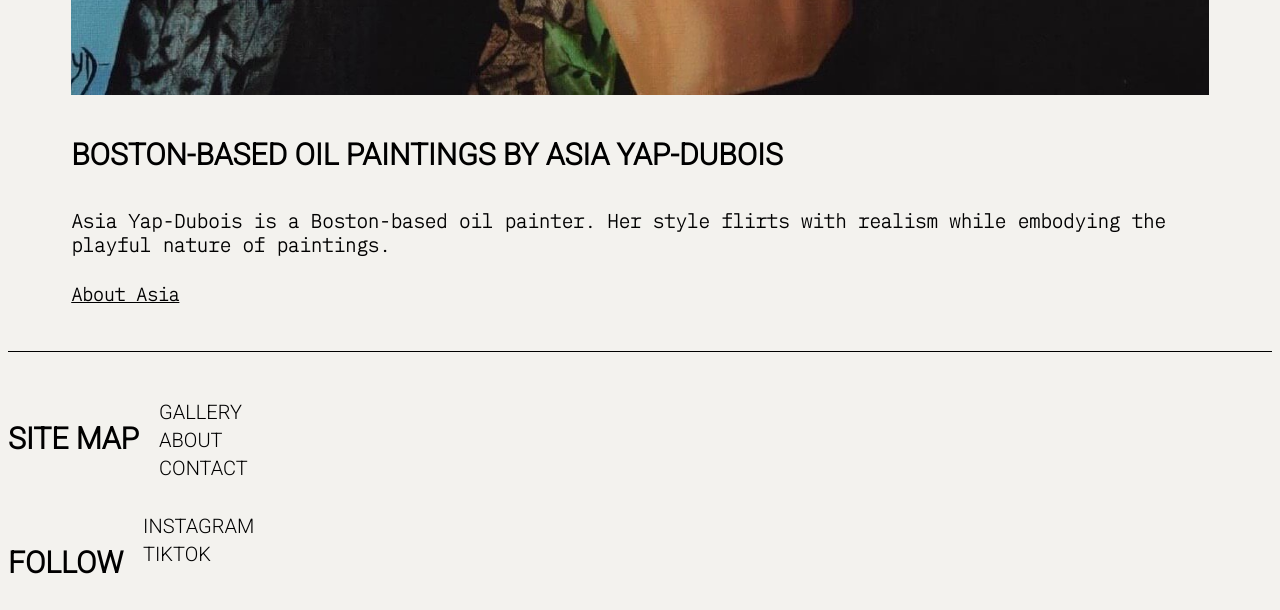
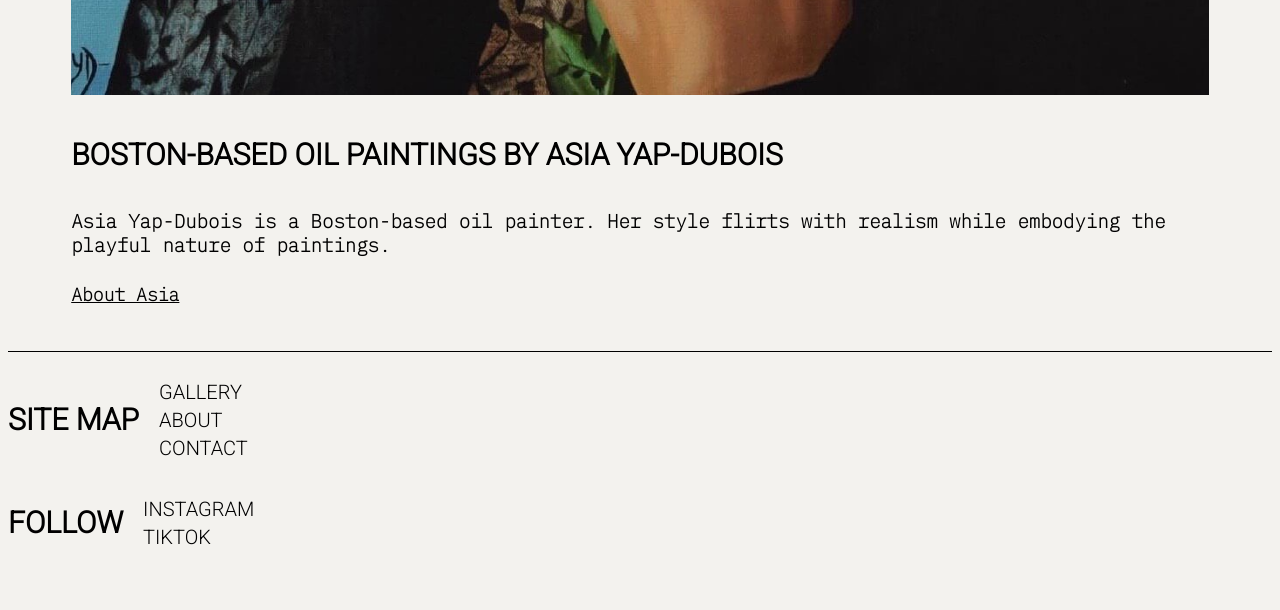
Before and after one commit to AsiaYapD/ayd-art, a website built with webpack: page index.html in a window 1280 px wide. Shown: the part 1616-2226 px from the top of the page. Built offline with nearby package versions, Linux system fonts and the light colour scheme; files whose address does not match are found by name; a web font is replaced by a local one.

Commit message:
Restructured HTML

```diff
--- a/css/style.css
+++ b/css/style.css
@@ -121,9 +121,9 @@ h2 {
   font-weight: 400;
   text-transform: uppercase;
   letter-spacing: -.10em;
-  word-spacing: -.5em;
+  word-spacing: -0.5em;
   margin: 0;
-  transform: scale(1, 1.6);
+  transform: scale(1, 2.2);
 }
 
 p {
@@ -192,62 +192,6 @@ header .content-wrapper {
   text-decoration: overline;
 }
 
-footer {
-  padding: 16px 0;
-  margin-bottom: 30px;
-  border-top: 1.75px solid black;
-}
-
-footer .content-wrapper {
-  width: 90%;
-  /* margin: 25px auto 0 auto; */
-}
-
-.footer-left {
-  display: flex;
-  flex-wrap: wrap;
-  margin: 1em 0 .5em 0;
-  width: 45%;
-}
-
-.footer-left ul {
-  margin: .5em 0 .5em 0;
-  text-align: left;
-  font-size: 1em;
-}
-
-.footer-left a {
-  padding: 20px 20px;
-}
-
-.footer-left a:hover {
-  cursor: pointer;
-  padding: 20px 20px;
-  text-decoration: overline;
-}
-
-.footer-right {
-  display: flex;
-  flex-wrap: wrap;
-  margin: 1em 0 .5em 0;
-  width: 45%;
-}
-
-.footer-right ul {
-  text-align: left;
-  font-size: 1em;
-}
-
-.footer-right a {
-  padding: 20px 20px;
-}
-
-.footer-right a:hover {
-  cursor: pointer;
-  padding: 20px 20px;
-  text-decoration: overline;
-}
-
 .footer-title {
   width: 100%;
   padding-top: 40px;
@@ -290,7 +234,45 @@ footer .content-wrapper {
   width: 100%;
 }
 
+/* ----- Connect ----- */
 
+#connect  {
+  padding: 16px 0;
+  margin-bottom: 30px;
+  border-top: 1.75px solid black;
+}
+
+#connect .content-wrapper {
+  width: 90%;
+  /* margin: 25px auto 0 auto; */
+}
+
+.connect-left,
+.connect-right {
+  display: flex;
+  flex-wrap: wrap;
+  align-items: center;
+  width: 30%;
+}
+
+.connect-left ul,
+.connect-right ul {
+  text-align: left;
+  font-size: 1em;
+  margin: 0.5em 0;
+}
+
+.connect-left a,
+.connect-right a {
+  padding: 20px 20px;
+}
+
+.connect-left a:hover,
+.connect-right a:hover {
+  cursor: pointer;
+  padding: 20px 20px;
+  text-decoration: overline;
+}
 
 /************* MOBILE - GALLERY - STYLES*********/
 
--- a/index.html
+++ b/index.html
@@ -3,7 +3,7 @@
 
 <head>
   <meta charset="utf-8">
-  <title></title>
+  <title>AYD Art</title>
   <meta name="description" content="">
   <meta name="viewport" content="width=device-width, initial-scale=1">
 
@@ -58,7 +58,7 @@
     </div>
   </header>
 
-  <!------ MAIN CONTENT -------------->
+  <!------ MAIN CONTENT ------------>
   <main>
     <section class="about">
       <div class="content-wrapper">
@@ -76,16 +76,11 @@
         </div>
       </div>
     </section>
-  </main>
 
-  <!------ FOOTER CONTENT ------->
-
-  <footer>
+    <section id="connect">
       <div class="content-wrapper">
 
-      <section id="connect">
-        <div class="bottom-nav">
-          <div class="footer-left">
+        <div class="connect-left">
           <p>Site Map</p>
           <ul>
             <li>
@@ -99,9 +94,8 @@
             </li>
           </ul>
         </div>
-        </div>
-        <div class="bottom-nav">
-          <div class="footer-right">
+
+        <div class="connect-right">
           <p>Follow</p>
           <ul>
             <li>
@@ -113,13 +107,16 @@
           </ul>
         </div>
       </div>
-    </div>
     </section>
-    </div>
 
+  </main>
+
+
+  <!------ FOOTER CONTENT ------->
+
+  <footer>
     <section class="footer-title">
       <h2>AYD ART</h2>
-    </section>
   </footer>
 
 
```
Lines whose indentation alone changed are shown as unchanged.
